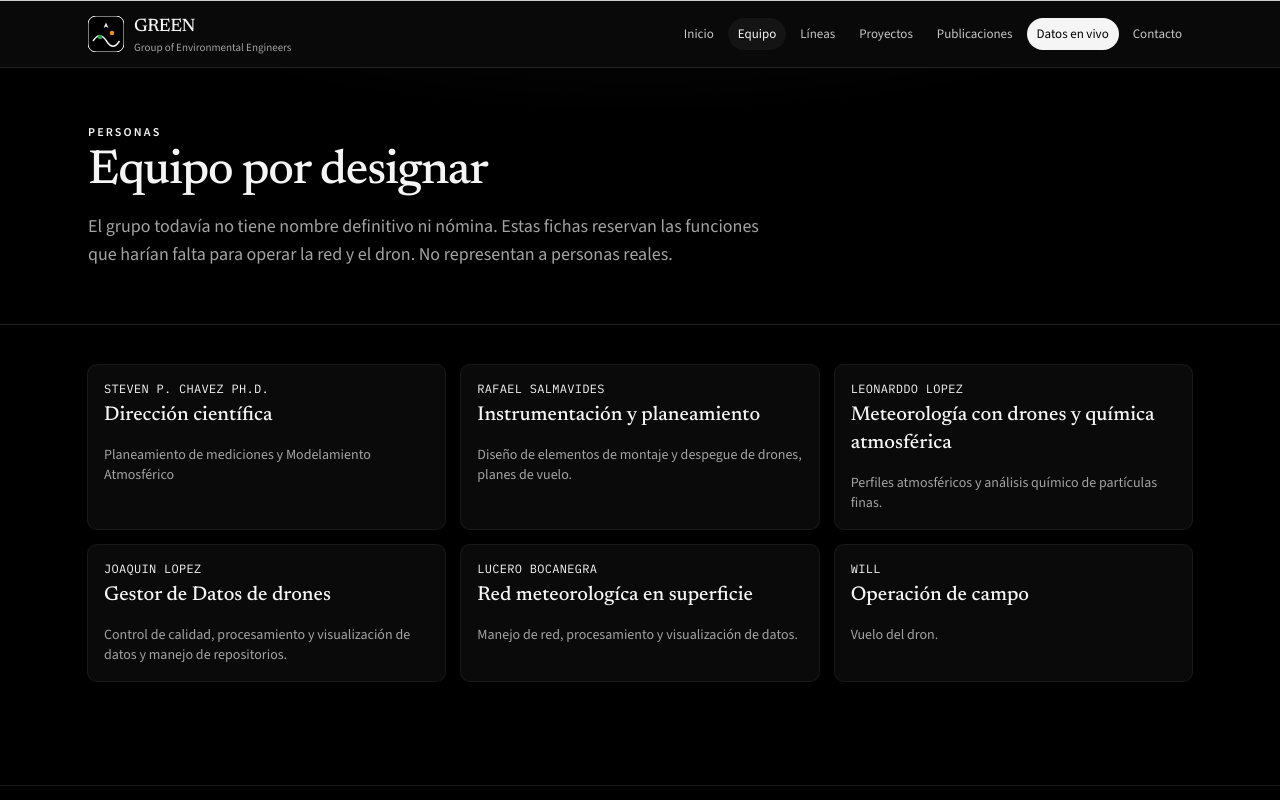
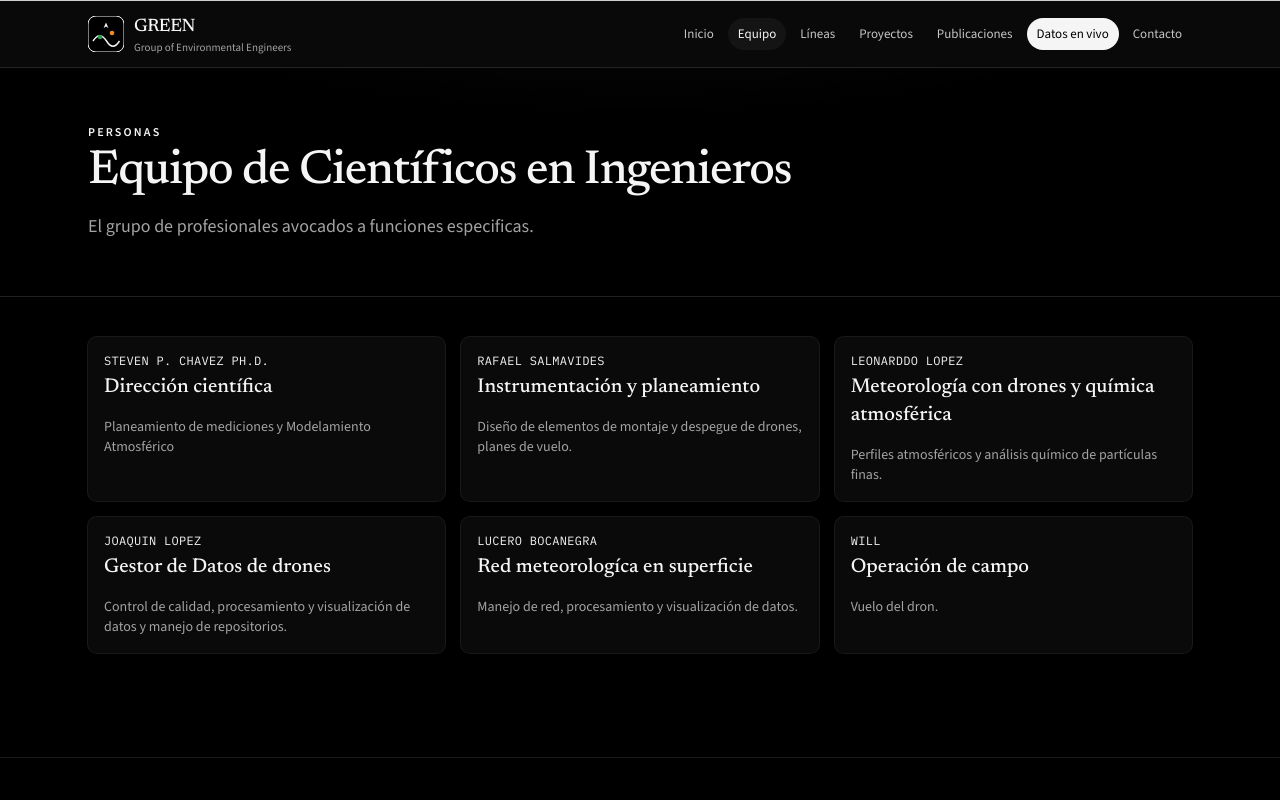
Before and after one commit to p494skgnzw-design/prototipo-calidad-aire-lima, a Next.js app: page /equipo in a window 1280 px wide. Shown: the top 800 px of the page. Built offline with nearby package versions, Linux system fonts and the light colour scheme.

Commit message:
Update page.tsx

```diff
--- a/app/equipo/page.tsx
+++ b/app/equipo/page.tsx
@@ -6,7 +6,7 @@ import { site } from "@/lib/site";
 
 export const metadata: Metadata = {
   title: "Equipo",
-  description: `Plazas previstas de ${site.name}. Los nombres todavía no están asignados.`,
+  description: `Plazas de ${site.name}.`,
 };
 
 export default function EquipoPage() {
@@ -14,8 +14,8 @@ export default function EquipoPage() {
     <>
       <PageHeader
         eyebrow="Personas"
-        title="Equipo por designar"
-        lede="El grupo todavía no tiene nombre definitivo ni nómina. Estas fichas reservan las funciones que harían falta para operar la red y el dron. No representan a personas reales."
+        title="Equipo de Científicos en Ingenieros"
+        lede="El grupo de profesionales avocados a funciones especificas."
       />
       <div className="mx-auto grid max-w-6xl gap-4 px-4 py-10 sm:grid-cols-2 sm:px-6 lg:grid-cols-3">
         {team.map((person) => (
```
